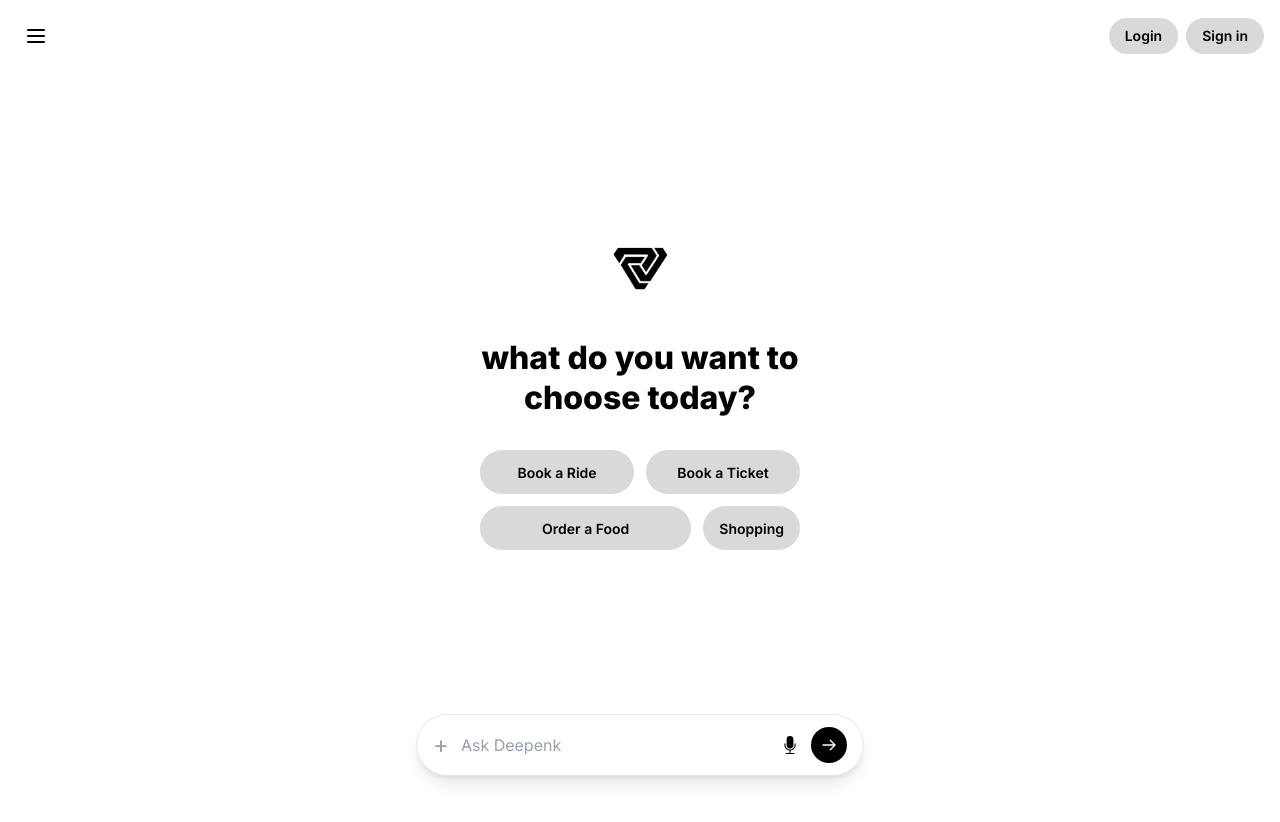
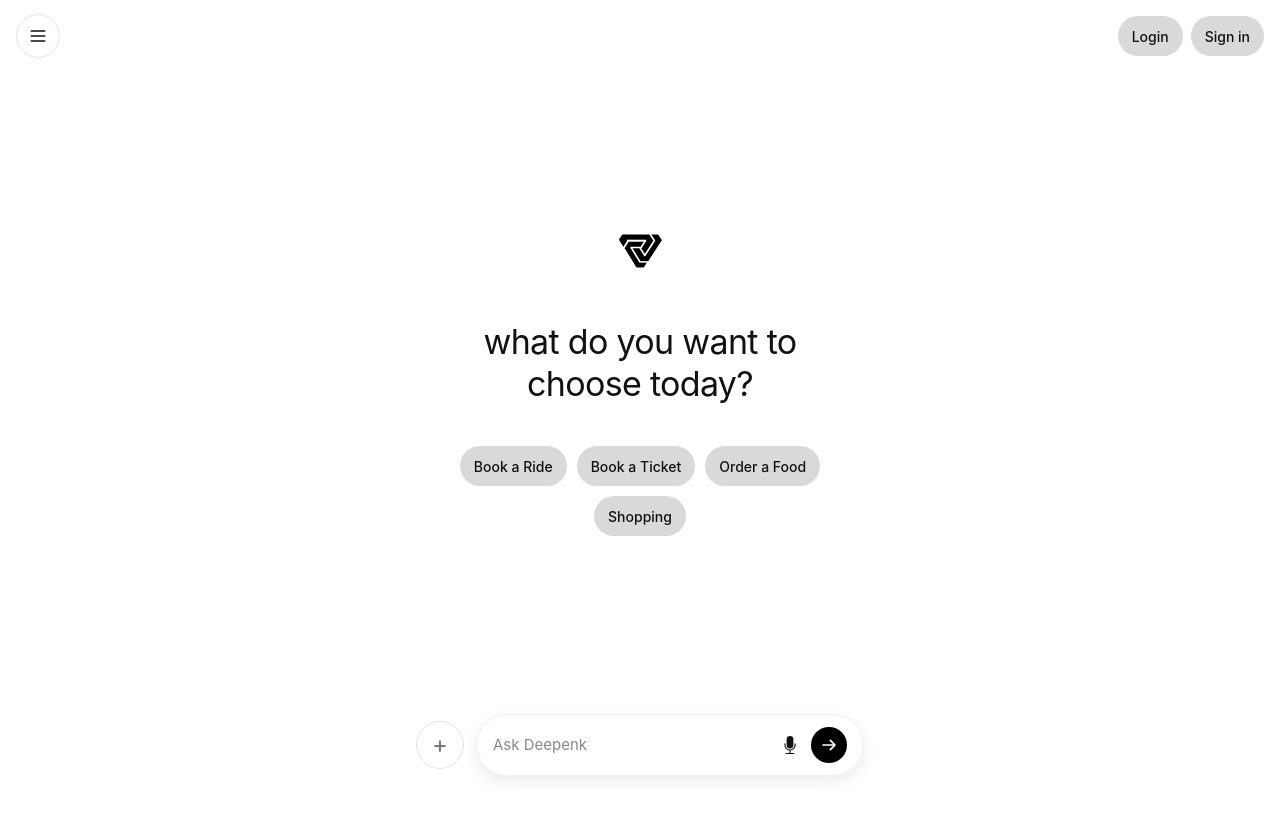
Before and after one commit to Vignesh-Kamsala/deepenk, a React (Vite) app in the folder deepenk-app/: page / in a window 1280 px wide. Shown: the top 822 px of the page. Built offline with nearby package versions, Linux system fonts and the light colour scheme.

Commit message:
consistent with fonts and colors

```diff
--- a/deepenk-app/src/components/layout/MobileHeader.jsx
+++ b/deepenk-app/src/components/layout/MobileHeader.jsx
@@ -5,23 +5,24 @@ const MobileHeader = ({ onMenuToggle }) => {
     const { openLoginModal } = useAuthStore()
 
     return (
-        <header className="fixed top-0 left-0 right-0 bg-white z-40 px-4 py-4 flex items-center justify-between">
+        <header className="fixed top-0 left-0 right-0 bg-white z-40 px-4 py-3.5 flex items-center justify-between">
             {/* Hamburger Menu */}
             <button
                 onClick={onMenuToggle}
-                className="p-2 hover:bg-gray-100 rounded-lg transition-colors"
+                className="w-11 h-11 rounded-full flex items-center justify-center transition-all active:scale-95"
+                style={{ border: '1.5px solid #E5E5E5' }}
                 aria-label="Toggle menu"
             >
                 <svg
-                    className="w-6 h-6"
+                    className="w-5 h-5"
                     fill="none"
-                    stroke="currentColor"
+                    stroke="#111111"
                     viewBox="0 0 24 24"
+                    strokeWidth={2}
                 >
                     <path
                         strokeLinecap="round"
                         strokeLinejoin="round"
-                        strokeWidth={2}
                         d="M4 6h16M4 12h16M4 18h16"
                     />
                 </svg>
@@ -31,15 +32,17 @@ const MobileHeader = ({ onMenuToggle }) => {
             <div className="flex items-center gap-2">
                 <button
                     onClick={openLoginModal}
-                    className="px-4 py-2 bg-[#D9D9D9] hover:bg-gray-300 rounded-full transition-colors font-semibold text-sm"
+                    className="px-[14px] py-[8px] rounded-full transition-all active:scale-95"
+                    style={{ backgroundColor: '#D9D9D9', color: '#111111' }}
                 >
-                    Login
+                    <span className="text-[14px] font-medium">Login</span>
                 </button>
                 <button
                     onClick={openLoginModal}
-                    className="px-4 py-2 bg-[#D9D9D9] hover:bg-gray-300 rounded-full transition-colors font-semibold text-sm"
+                    className="px-[14px] py-[8px] rounded-full transition-all active:scale-95"
+                    style={{ backgroundColor: '#D9D9D9', color: '#111111' }}
                 >
-                    Sign in
+                    <span className="text-[14px] font-medium">Sign in</span>
                 </button>
             </div>
         </header>
--- a/deepenk-app/src/components/sections/HomePage.jsx
+++ b/deepenk-app/src/components/sections/HomePage.jsx
@@ -1,78 +1,105 @@
 import React from 'react'
 import logoImg from '../../assets/sidebar/logo.png'
-import submitIcon from '../../assets/sidebar/submit.png'
 import { BsMicFill } from 'react-icons/bs'
 
 const HomePage = () => {
   return (
-    <div className="min-h-screen flex flex-col bg-white relative pb-32">
+    <div className="min-h-screen flex flex-col bg-white relative">
 
       {/* Center Content */}
-      <div className="flex-1 flex flex-col items-center justify-center px-6">
+      <div className="flex-1 flex flex-col items-center justify-center px-6 pb-36">
 
         {/* Logo */}
-        <div className="mb-8">
+        <div className="mb-10">
           <img
             src={logoImg}
             alt="Deepenk Logo"
-            className="w-20 h-20 object-contain"
+            className="w-16 h-16 object-contain"
           />
         </div>
 
         {/* Main Heading */}
-        <h1 className="text-[32px] font-bold leading-tight text-center mb-8 text-black max-w-sm">
+        <h1
+          className="text-[34px] font-normal leading-tight text-center mb-10 max-w-sm"
+          style={{ color: '#111111', letterSpacing: '-0.02em' }}
+        >
           what do you want to choose today?
         </h1>
 
         {/* Action Buttons */}
-        <div className="flex flex-col gap-3 w-full max-w-xs mb-6">
-          <div className="flex gap-3">
-            <button className="flex-1 px-4 py-2.5 bg-[#D9D9D9] hover:bg-gray-300 rounded-full transition-colors">
-              <span className="font-semibold text-sm text-black">Book a Ride</span>
+        <div className="flex flex-wrap justify-center gap-2.5 w-full max-w-sm mb-8">
+          <button
+            className="px-[14px] py-[8px] rounded-full transition-all active:scale-95"
+            style={{ backgroundColor: '#D9D9D9', color: '#111111' }}
+          >
+            <span className="text-[14px] font-medium">Book a Ride</span>
           </button>
-            <button className="flex-1 px-4 py-2.5 bg-[#D9D9D9] hover:bg-gray-300 rounded-full transition-colors">
-              <span className="font-semibold text-sm text-black">Book a Ticket</span>
+          <button
+            className="px-[14px] py-[8px] rounded-full transition-all active:scale-95"
+            style={{ backgroundColor: '#D9D9D9', color: '#111111' }}
+          >
+            <span className="text-[14px] font-medium">Book a Ticket</span>
           </button>
-          </div>
-          <div className="flex gap-3">
-            <button className="flex-1 px-4 py-2.5 bg-[#D9D9D9] hover:bg-gray-300 rounded-full transition-colors">
-              <span className="font-semibold text-sm text-black">Order a Food</span>
+          <button
+            className="px-[14px] py-[8px] rounded-full transition-all active:scale-95"
+            style={{ backgroundColor: '#D9D9D9', color: '#111111' }}
+          >
+            <span className="text-[14px] font-medium">Order a Food</span>
           </button>
-            <button className="px-4 py-2.5 bg-[#D9D9D9] hover:bg-gray-300 rounded-full transition-colors">
-              <span className="font-semibold text-sm text-black">Shopping</span>
+          <button
+            className="px-[14px] py-[8px] rounded-full transition-all active:scale-95"
+            style={{ backgroundColor: '#D9D9D9', color: '#111111' }}
+          >
+            <span className="text-[14px] font-medium">Shopping</span>
           </button>
-          </div>
         </div>
 
       </div>
 
       {/* Bottom Input Section - Fixed to bottom */}
-      <div className="fixed bottom-0 left-0 right-0 px-4 py-6 bg-white">
-        <div className="flex items-center gap-3 bg-white border border-gray-200 rounded-full px-4 py-3 shadow-lg max-w-md mx-auto">
+      <div className="fixed bottom-0 left-0 right-0 px-5 py-6 bg-white">
+        <div className="flex items-center gap-3 max-w-md mx-auto">
 
-          {/* Plus Icon */}
-          <button className="text-2xl text-gray-400 hover:text-gray-600 transition-colors flex-shrink-0">
-            +
+          {/* Plus Button - Separate Circle */}
+          <button
+            className="w-12 h-12 rounded-full flex items-center justify-center flex-shrink-0 transition-all active:scale-95"
+            style={{ backgroundColor: '#FFFFFF', border: '1.5px solid #E5E5E5' }}
+          >
+            <span className="text-[24px]" style={{ color: '#757575' }}>+</span>
           </button>
 
+          {/* Input Container */}
+          <div
+            className="flex-1 flex items-center gap-3 px-4 py-3 rounded-full"
+            style={{
+              backgroundColor: '#FFFFFF',
+              boxShadow: '0 6px 18px rgba(0, 0, 0, 0.08)',
+              border: '1px solid #F0F0F0'
+            }}
+          >
             {/* Input Field */}
             <input
               type="text"
               placeholder="Ask Deepenk"
-            className="flex-1 outline-none text-base placeholder-gray-400 bg-transparent font-normal"
+              className="flex-1 outline-none text-[15px] bg-transparent"
+              style={{ color: '#111111' }}
             />
 
             {/* Voice Icon */}
-          <button className="text-black hover:text-gray-600 transition-colors flex-shrink-0">
-            <BsMicFill className="text-lg" />
+            <button className="flex-shrink-0 transition-all active:scale-95">
+              <BsMicFill className="text-[18px]" style={{ color: '#111111' }} />
             </button>
 
             {/* Send Button */}
-          <button className="bg-black hover:bg-gray-800 rounded-full p-2.5 transition-colors flex-shrink-0">
-            <svg className="w-4 h-4 text-white" fill="none" stroke="currentColor" viewBox="0 0 24 24">
-              <path strokeLinecap="round" strokeLinejoin="round" strokeWidth={2} d="M14 5l7 7m0 0l-7 7m7-7H3" />
+            <button
+              className="w-9 h-9 rounded-full flex items-center justify-center flex-shrink-0 transition-all active:scale-95"
+              style={{ backgroundColor: '#000000' }}
+            >
+              <svg className="w-4 h-4" fill="none" stroke="#FFFFFF" viewBox="0 0 24 24" strokeWidth={2.5}>
+                <path strokeLinecap="round" strokeLinejoin="round" d="M14 5l7 7m0 0l-7 7m7-7H3" />
               </svg>
             </button>
+          </div>
 
         </div>
       </div>
--- a/deepenk-app/src/styles/index.css
+++ b/deepenk-app/src/styles/index.css
@@ -2,10 +2,12 @@
 
 @layer base {
   :root {
-    --color-brand-dark: #1F2937;
-    --color-gray-light: #D9D9D9;
-    --color-dark-gray: #1C1818;
-    --color-medium-gray: #767676;
+    --color-button-bg: #D9D9D9;
+    --color-text-primary: #111111;
+    --color-text-secondary: #757575;
+    --color-placeholder: #BDBDBD;
+    --color-black: #000000;
+    --color-white: #FFFFFF;
   }
 
   * {
@@ -15,9 +17,11 @@
   }
 
   body {
-    font-family: 'Inter', system-ui, sans-serif;
+    font-family: -apple-system, BlinkMacSystemFont, "SF Pro Display", "SF Pro Text",
+      "Segoe UI", Roboto, Inter, Helvetica, Arial, sans-serif;
     -webkit-font-smoothing: antialiased;
     -moz-osx-font-smoothing: grayscale;
+    background-color: #FFFFFF;
     /* Mobile optimizations */
     -webkit-tap-highlight-color: transparent;
     touch-action: manipulation;
@@ -26,6 +30,7 @@
   /* Ensure mobile-first layout */
   html {
     overflow-x: hidden;
+    background-color: #FFFFFF;
   }
 
   /* Better touch targets for mobile */
```
Also changed, not shown: deepenk-app/src/components/layout/Sidebar.jsx (+15 -11 lines). Lines whose indentation alone changed are shown as unchanged.
